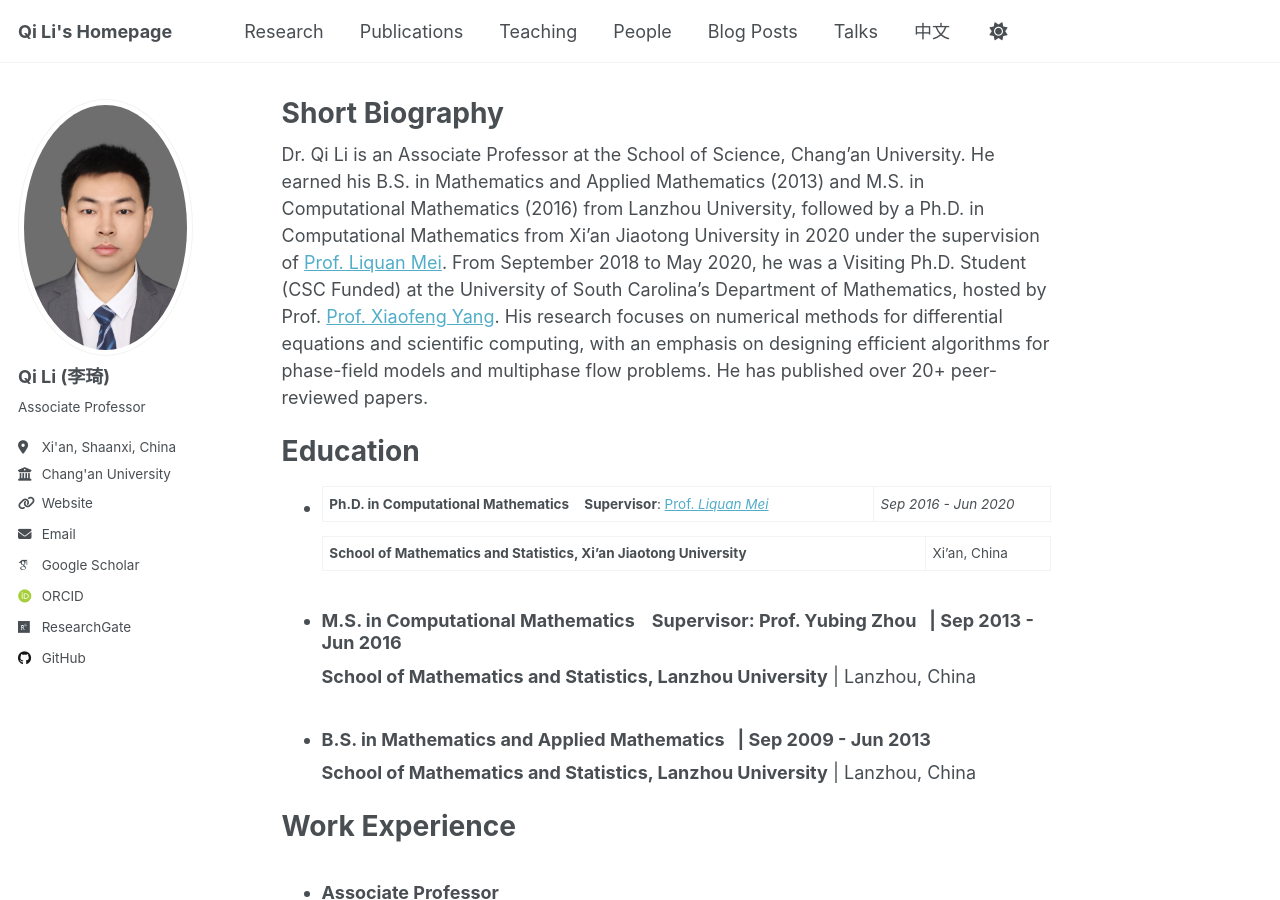
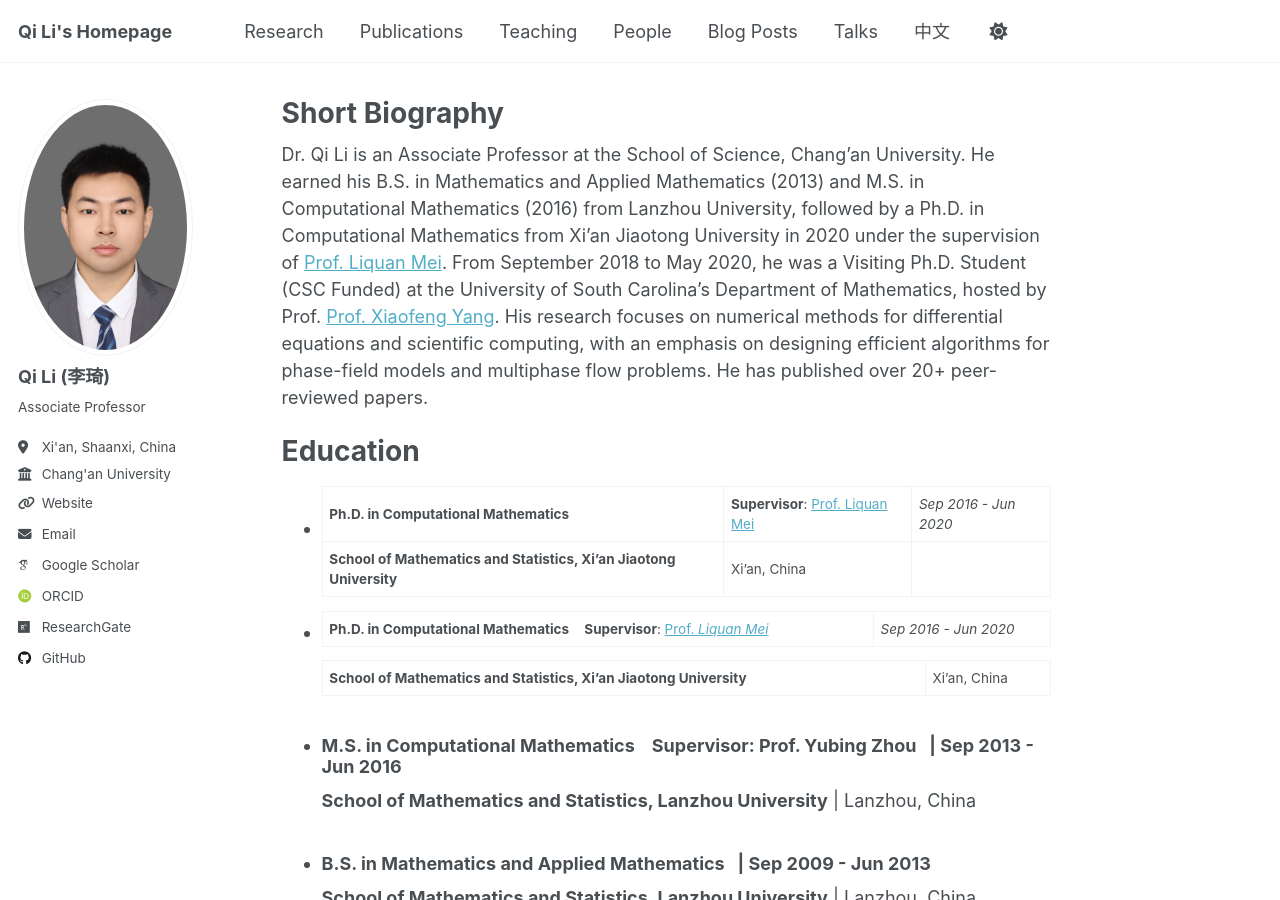
Before and after one commit to liqihao2000/liqihao2000.github.io, a Jekyll site: the page built from _pages/about.md, in a window 1280 px wide and 900 px high. Built offline with Jekyll 4.4.1, drawn with Linux system fonts in a browser that asks for light colours; some web fonts are replaced.

Commit message:
update info

```diff
--- a/_pages/about.md
+++ b/_pages/about.md
@@ -12,6 +12,9 @@
 
 
 # Education
+
+- **Ph.D. in Computational Mathematics** | **Supervisor**: [Prof. Liquan Mei](http://gr.xjtu.edu.cn/web/lqmei) | *Sep 2016 - Jun 2020*
+  **School of Mathematics and Statistics, Xi'an Jiaotong University** | Xi'an, China
 
 
 - **Ph.D. in Computational Mathematics**  &nbsp;&nbsp; **Supervisor**: [Prof. *Liquan Mei*](http://gr.xjtu.edu.cn/web/lqmei)  &nbsp; | *Sep 2016 - Jun 2020*
```
